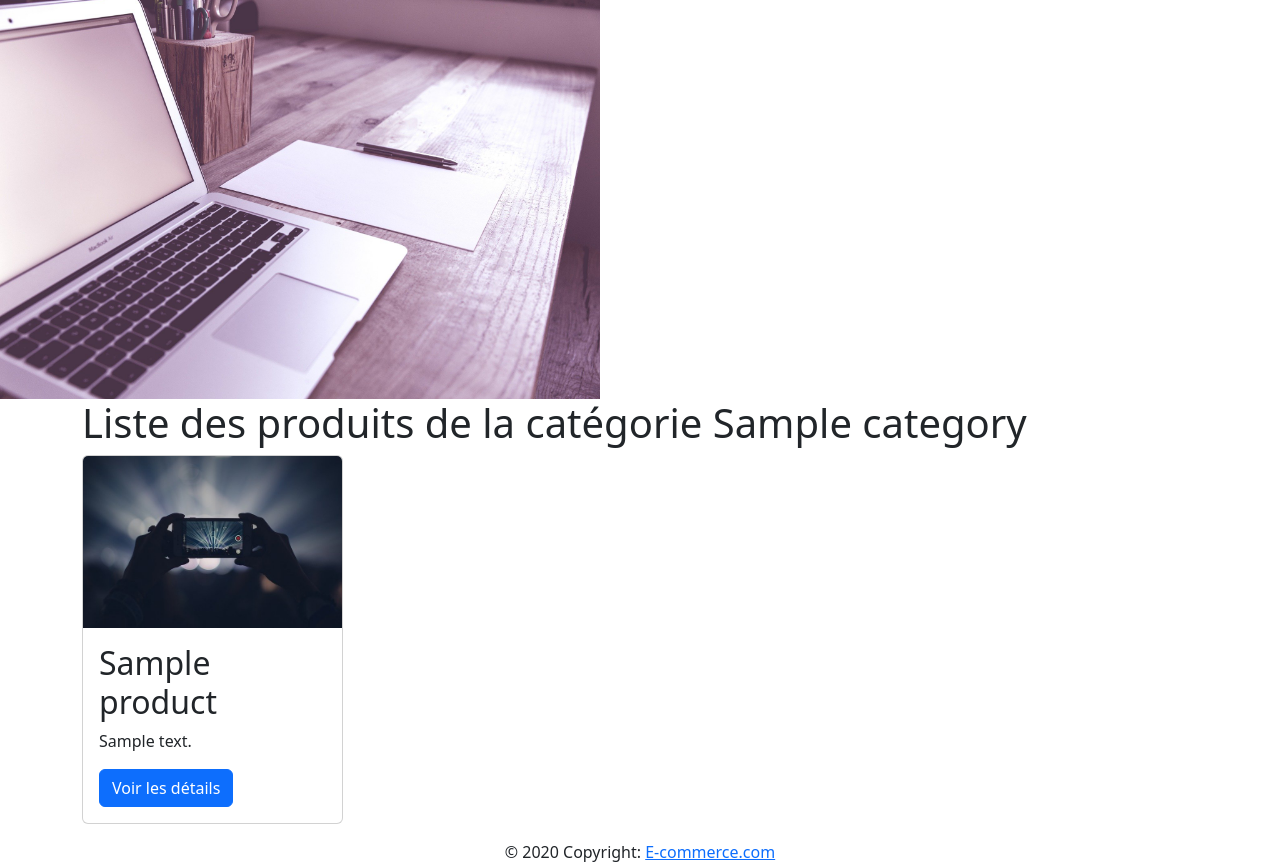
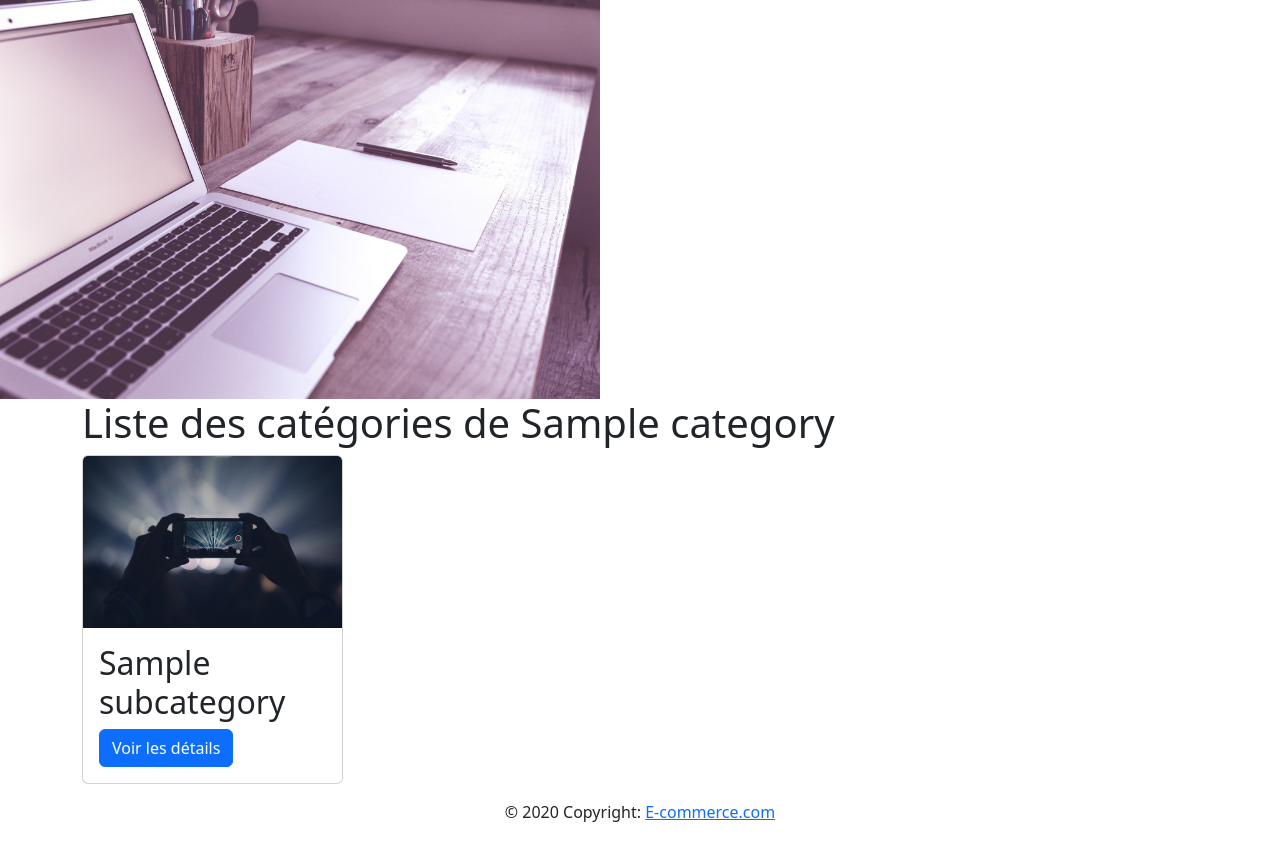
Before and after one commit to B3n-J1/addToCard, a Symfony app: template templates/categories/list.html.twig in a window 1280 px wide. Shown: the part 57-921 px from the top of the page. After the commit the page ends 879 px from the top, so only its background shows below. Run offline with Twig, Linux system fonts and the light colour scheme; the template is opened without the code that fills it: most values are stand-ins (such as "Sample title", 1, 10 or a date in 2020); some libraries are stand-ins or nearby versions.

Commit message:
:sparkles: Add subcategory path

```diff
--- a/templates/categories/list.html.twig
+++ b/templates/categories/list.html.twig
@@ -1,21 +1,21 @@
 {% extends 'base.html.twig' %}
 
-{% block title %}Liste des produits de la catégorie {{ category.name }}{% endblock %}
+{% block title %}Liste des sous-catégories de la catégorie {{ category.name }}{% endblock %}
 
 {% block body %}
     <main class="container">
         <section class="row">
             <div class="col-12">
-                <h1>Liste des produits de la catégorie {{ category.name }}</h1>
+                <h1>Liste des catégories de {{ category.name }}</h1>
             </div>
-            {% for product in products %}
+            {% for subcategory in subcategories %}
                 <div class="col-3 mb-3">
                     <article class="card h-100">
                     <img src="{{ asset('assets/images/defaultCard.jpg')}}" class="card-img-top" alt="...">
                         <div class="card-body">
-                            <h2 class="card-title">{{ product.name }}</h2>
-                            <p class="card-text">{{ product.description }}</p>
-                            <a href="{{ path('products_details', {'slug' : product.slug})}}" class="btn btn-primary">Voir les détails</a>
+                            <h2 class="card-title">{{ subcategory.name }}</h2>
+                            {# <p class="card-text">{{ product.description }}</p> #}
+                            <a href="{{ path('categories_sublist', {'parentSlug': category.slug ,'slug' : subcategory.slug})}}" class="btn btn-primary">Voir les détails</a>
                         </div>
                     </article>
                 </div>
```
Also changed, not shown: src/Controller/CategoriesController.php (+13 -5 lines), templates/categories/sublist.html.twig (added, +25 -0 lines).
